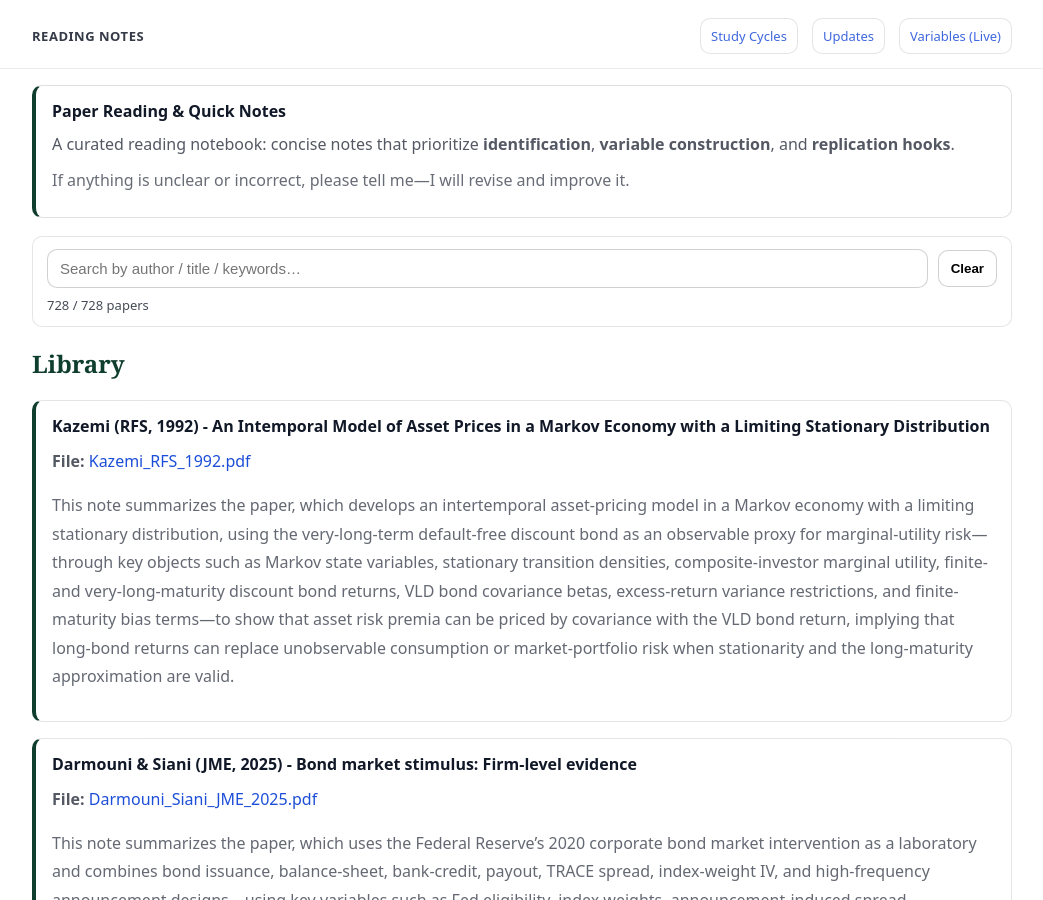
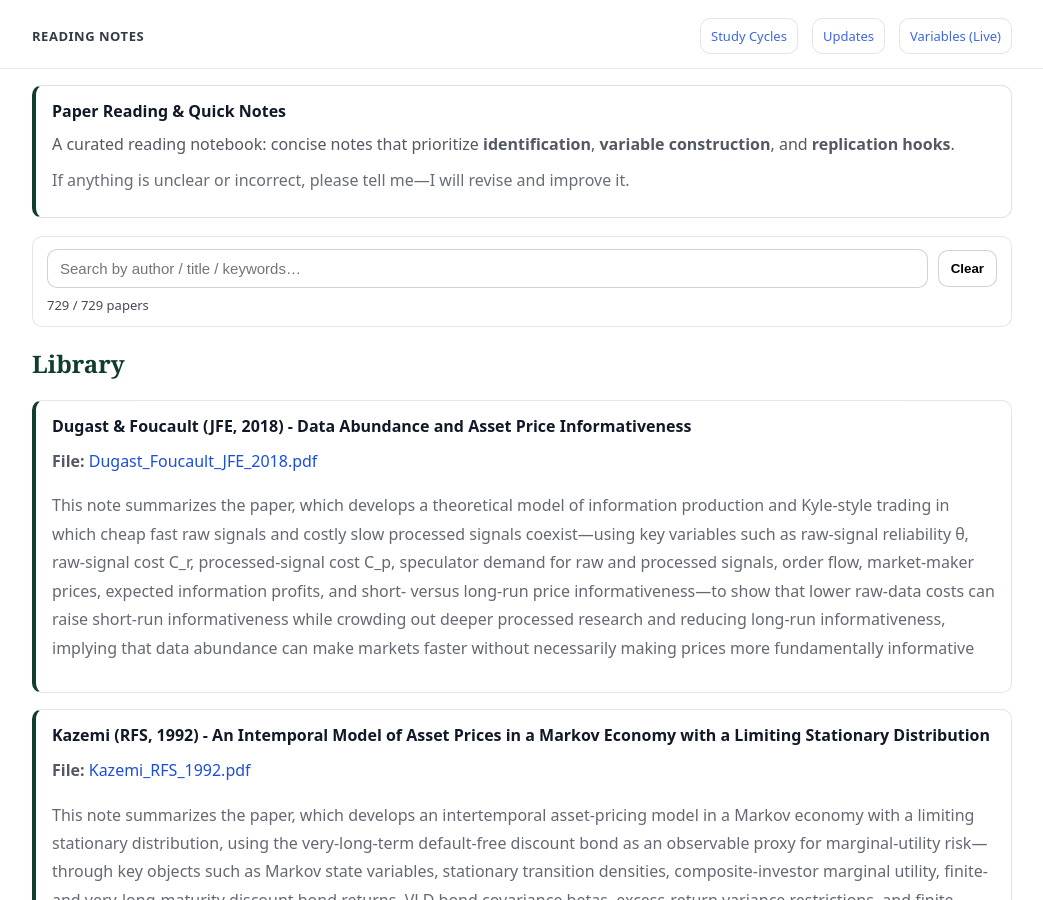
Before and after one commit to yaxinzn/study-archive, a Jekyll site: the page built from reading/index.md, in a window 1280 px wide and 900 px high. Shown: the whole window, without its empty margins (118-1161 px from the left). Built offline with Jekyll 4.4.1, drawn with Linux system fonts in a browser that asks for light colours.

Commit message:
Reading: add/update Dugast_Foucault_JFE_2018.pdf

```diff
--- a/_data/reading.yml
+++ b/_data/reading.yml
@@ -1,3 +1,7 @@
+- title: "Dugast & Foucault (JFE, 2018) - Data Abundance and Asset Price Informativeness"
+  file: "Dugast_Foucault_JFE_2018.pdf"
+  desc: "This note summarizes the paper, which develops a theoretical model of information production and Kyle-style trading in which cheap fast raw signals and costly slow processed signals coexist—using key variables such as raw-signal reliability θ, raw-signal cost C_r, processed-signal cost C_p, speculator demand for raw and processed signals, order flow, market-maker prices, expected information profits, and short- versus long-run price informativeness—to show that lower raw-data costs can raise short-run informativeness while crowding out deeper processed research and reducing long-run informativeness, implying that data abundance can make markets faster without necessarily making prices more fundamentally informative"
+
 - title: "Kazemi (RFS, 1992) - An Intemporal Model of Asset Prices in a Markov Economy with a Limiting Stationary Distribution"
   file: "Kazemi_RFS_1992.pdf"
   desc: "This note summarizes the paper, which develops an intertemporal asset-pricing model in a Markov economy with a limiting stationary distribution, using the very-long-term default-free discount bond as an observable proxy for marginal-utility risk—through key objects such as Markov state variables, stationary transition densities, composite-investor marginal utility, finite- and very-long-maturity discount bond returns, VLD bond covariance betas, excess-return variance restrictions, and finite-maturity bias terms—to show that asset risk premia can be priced by covariance with the VLD bond return, implying that long-bond returns can replace unobservable consumption or market-portfolio risk when stationarity and the long-maturity approximation are valid."
```
Also changed, not shown: 1 other file.
